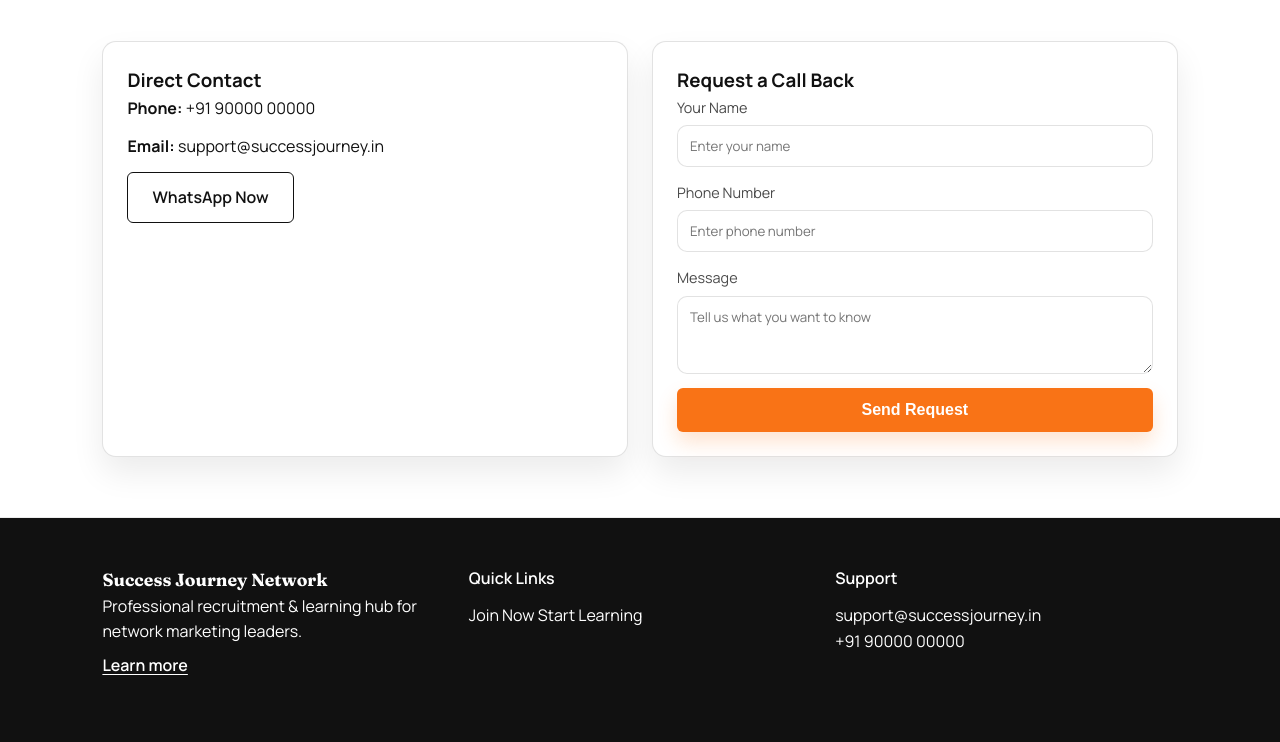
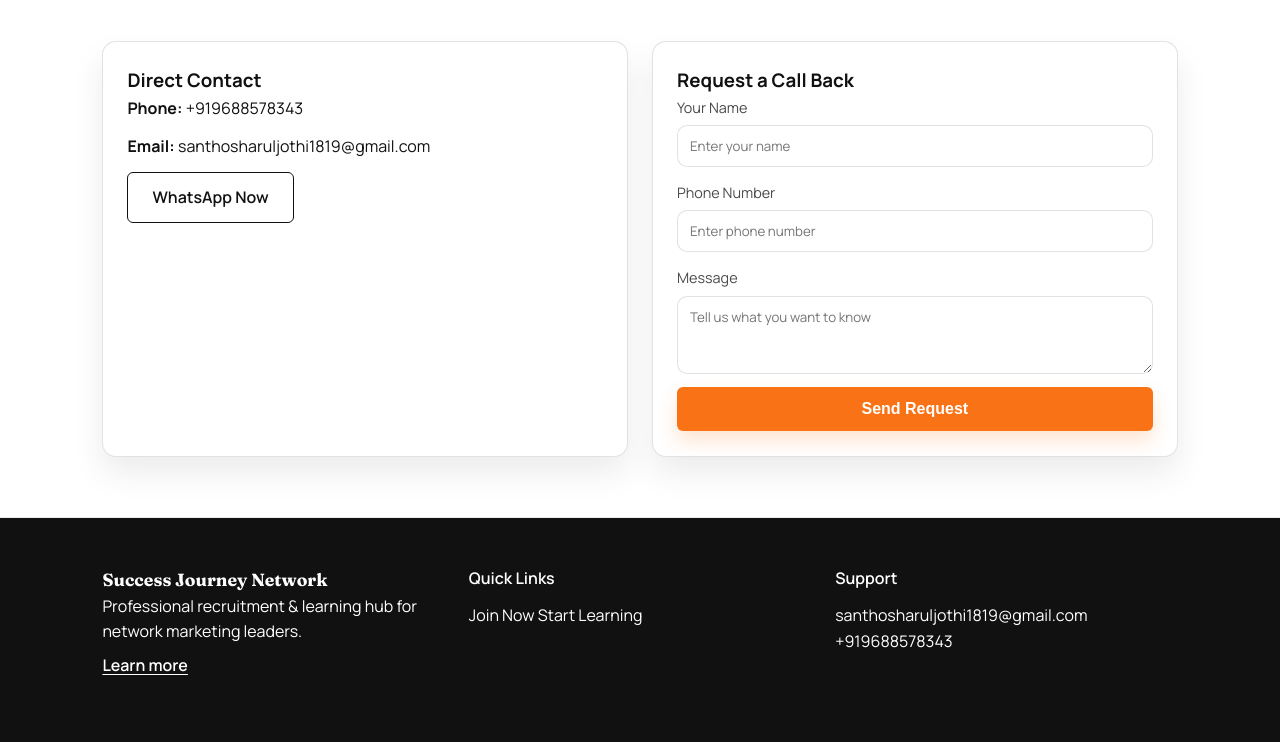
Before and after one commit to azhakarsadhan-eng/dewsoft-platform, a Flask app: page / in a window 1280 px wide. Shown: the part 3484-4226 px from the top of the page. Run offline with Flask 3, Linux system fonts and the light colour scheme; data that the repository does not hold is empty; some libraries are stand-ins or nearby versions.

Commit message:
Update contact info, WhatsApp, and official website link

```diff
--- a/templates/index_utf8.html
+++ b/templates/index_utf8.html
@@ -188,9 +188,9 @@
     <div class="grid-2">
       <div class="panel" data-reveal="left" data-delay="0.1">
         <h3>Direct Contact</h3>
-        <p class="contact-line"><strong>Phone:</strong> <span id="contact-phone">+91 90000 00000</span></p>
-        <p class="contact-line"><strong>Email:</strong> <span id="contact-email">support@successjourney.in</span></p>
-        <a class="btn ghost" id="contact-whatsapp" href="https://wa.me/919000000000" target="_blank" rel="noopener">WhatsApp Now</a>
+        <p class="contact-line"><strong>Phone:</strong> <span id="contact-phone">+919688578343</span></p>
+        <p class="contact-line"><strong>Email:</strong> <span id="contact-email">santhosharuljothi1819@gmail.com</span></p>
+        <a class="btn ghost" id="contact-whatsapp" href="https://wa.me/91688578343" target="_blank" rel="noopener">WhatsApp Now</a>
       </div>
       <div class="panel" data-reveal="right" data-delay="0.2">
         <h3>Request a Call Back</h3>
@@ -217,7 +217,7 @@
     <div>
       <div class="brand-title">Success Journey Network</div>
       <p>Professional recruitment & learning hub for network marketing leaders.</p>
-      <a class="footer-inline-link" id="official-link" href="https://example.com" target="_blank" rel="noopener">Learn more</a>
+      <a class="footer-inline-link" id="official-link" href="https://dewsoftworld.com/elearn/default.aspx" target="_blank" rel="noopener">Learn more</a>
     </div>
     <div>
       <p class="footer-title">Quick Links</p>
@@ -226,8 +226,8 @@
     </div>
     <div>
       <p class="footer-title">Support</p>
-      <p id="footer-email">support@successjourney.in</p>
-      <p id="footer-phone">+91 90000 00000</p>
+      <p id="footer-email">santhosharuljothi1819@gmail.com</p>
+      <p id="footer-phone">+919688578343</p>
     </div>
   </footer>
 
```
